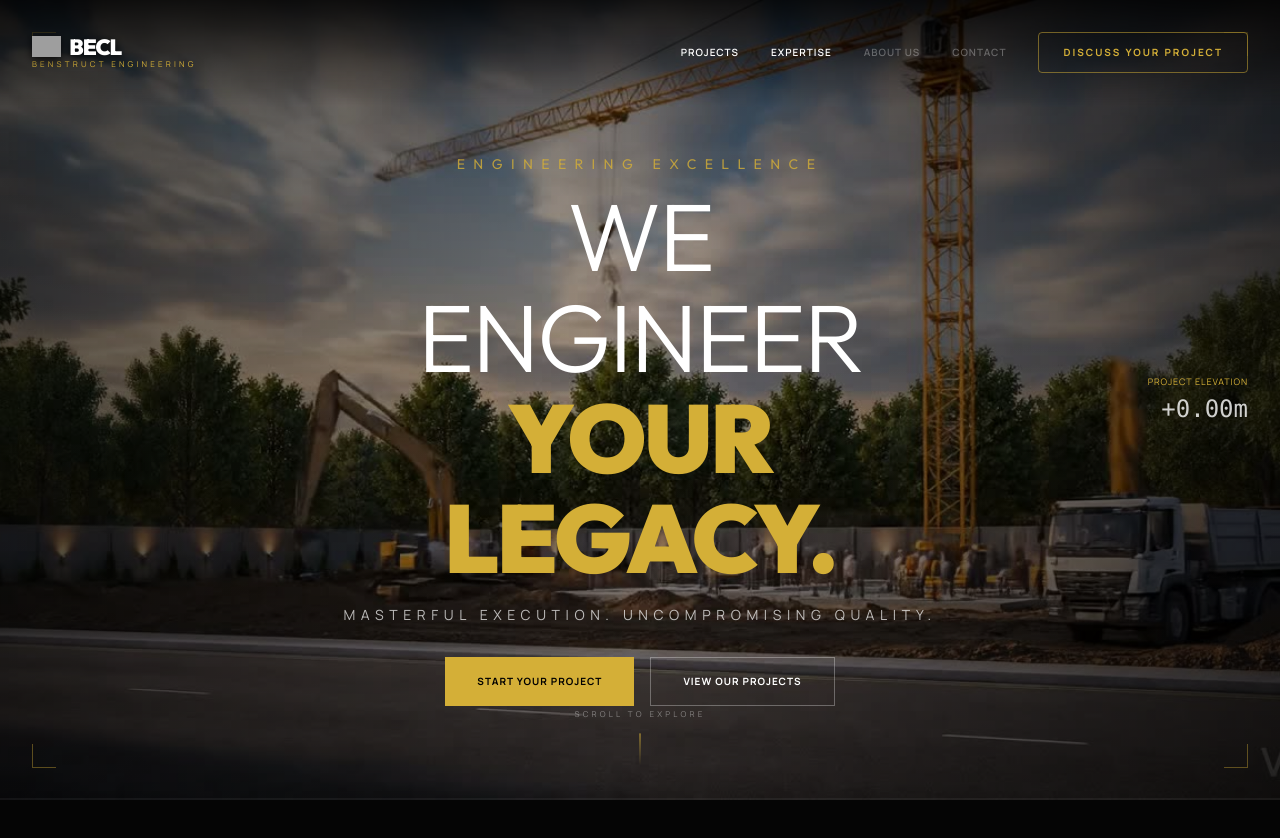
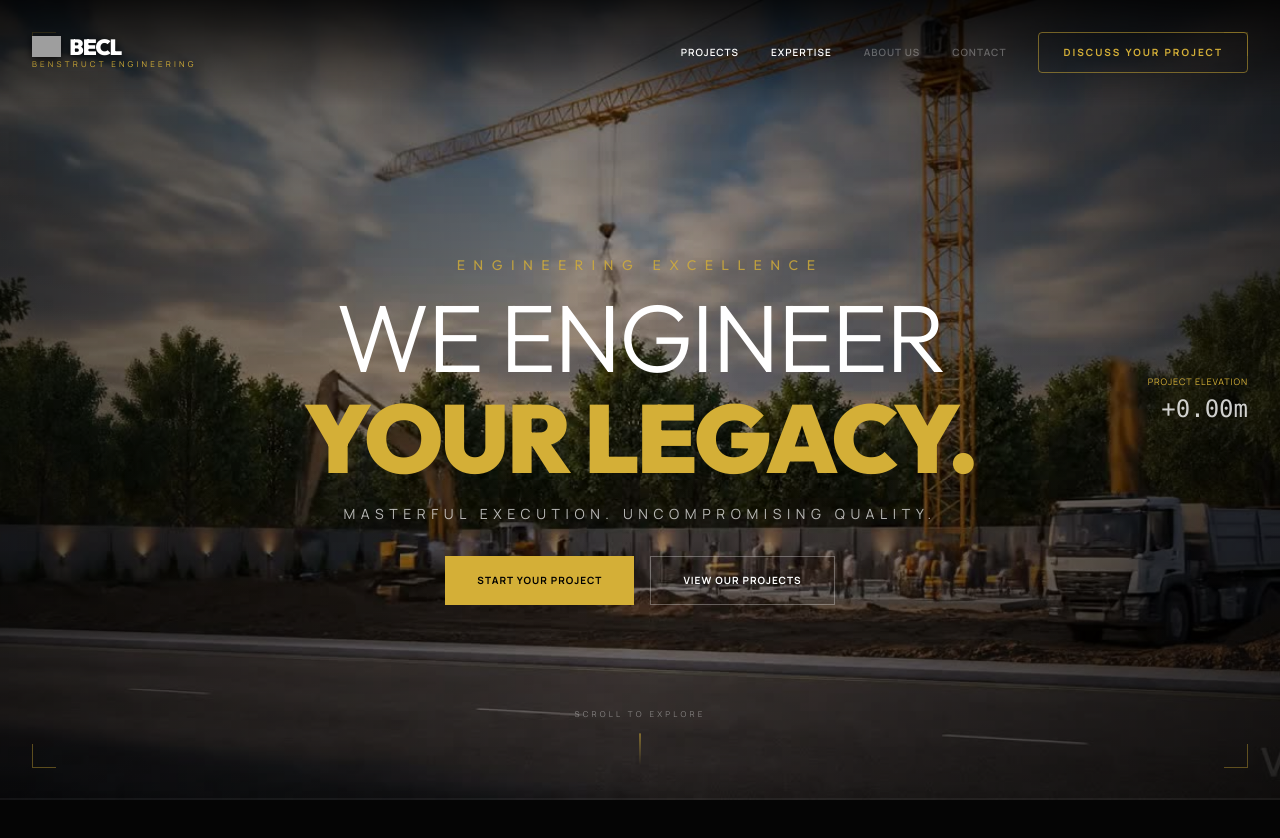
Before and after one commit to kreativekubedigital-creator/BECL-main, a Next.js app: page / in a window 1280 px wide. Shown: the top 838 px of the page. Built offline with nearby package versions, Linux system fonts and the light colour scheme; grey boxes are pictures that could not be loaded.

Commit message:
Widen hero text container to prevent 'WE ENGINEER' from wrapping on desktop

```diff
--- a/src/components/ConstructionScrollSequence.tsx
+++ b/src/components/ConstructionScrollSequence.tsx
@@ -247,7 +247,7 @@ export const ConstructionScrollSequence: React.FC<ConstructionScrollSequenceProp
         </motion.div>
 
         <ScrollOverlay progress={smoothProgress} range={[0, 0.15]} align="center">
-          <div className="flex flex-col items-center text-center px-6 sm:px-8 w-full max-w-2xl mx-auto">
+          <div className="flex flex-col items-center text-center px-6 sm:px-8 w-full max-w-5xl mx-auto">
              <motion.h2
                initial={{ opacity: 0, y: 20, filter: "blur(10px)" }}
                animate={{ opacity: 1, y: 0, filter: "blur(0px)" }}
```
